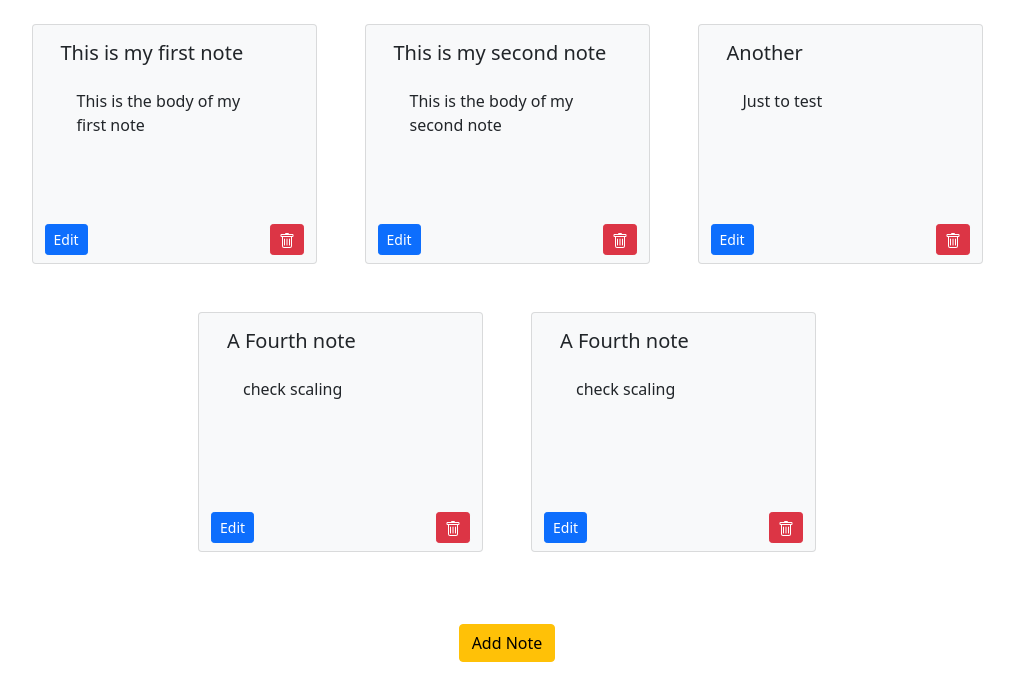
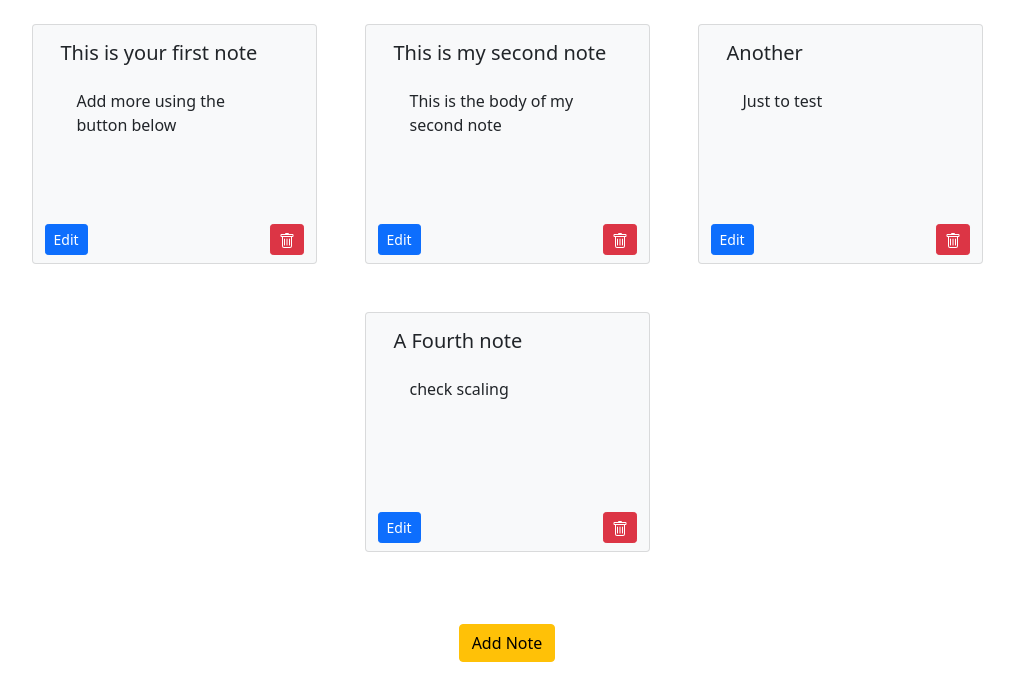
Before and after one commit to msullivan1999/react-todo, a React (Create React App) app: page / in a window 1280 px wide. Shown: the top 700 px of the page, without its empty margins (133-1147 px from the left). Built offline with nearby package versions, Linux system fonts and the light colour scheme.

Commit message:
fix bug causing note ids to be replicated

```diff
--- a/src/components/Notes.jsx
+++ b/src/components/Notes.jsx
@@ -3,13 +3,12 @@ import Note from './Note.jsx'
 import AddNote from './AddNote.jsx'
 
 export default class Notes extends Component {
-
     state = {
         notes: [
         {
             id: 1,
-            noteTitle: "This is my first note",
-            noteBody: "This is the body of my first note",
+            noteTitle: "This is your first note",
+            noteBody: "Add more using the button below",
         },
         {
             id: 2,
@@ -26,21 +25,19 @@ export default class Notes extends Component {
             noteTitle: "A Fourth note",
             noteBody: "check scaling",
         },
-        {
-            id: 5,
-            noteTitle: "A Fourth note",
-            noteBody: "check scaling",
-        },
-    ]
+    ],
+    noteCounter: 4
 }
+
     onAdd = () => {
         const newNote = {
-            id: this.state.notes.length+1,
+            id: this.state.noteCounter+1,
             noteTitle: "New Note",
             noteBody: "What would you like to write?"
         }
         let newNotes = this.state.notes.push(newNote);
-        this.setState({newNotes})
+        this.setState({newNotes, noteCounter: newNote.id})
+        console.log(this.state.noteCounter)
     }
 
     onDelete = noteID => {
```
